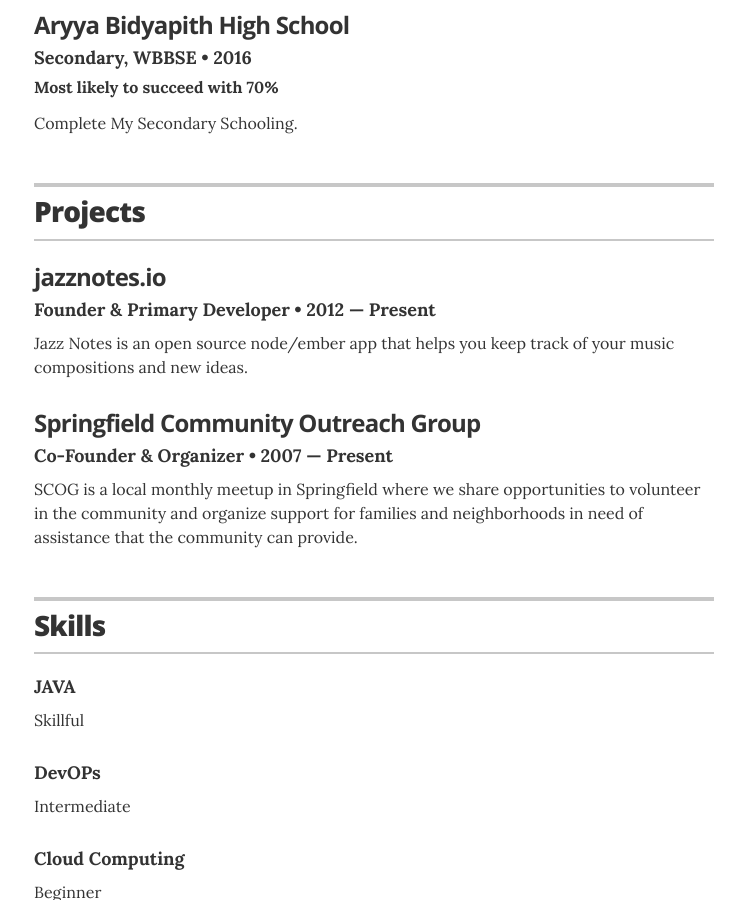
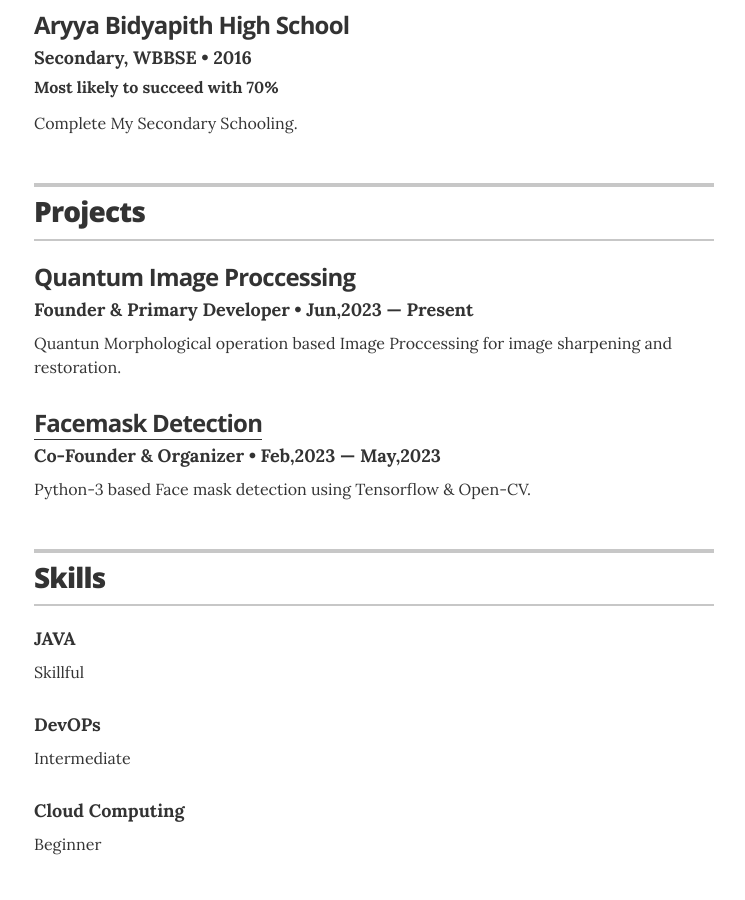
Before and after one commit to Souvik-Pramanik/resume, a Jekyll site: the page built from index.html, in a window 1280 px wide and 900 px high, scrolled down 1129 px. Shown: the whole window, without its empty margins (266-1011 px from the left). Built offline with Jekyll 4.4.1, drawn with Linux system fonts in a browser that asks for light colours.

Commit message:
Update projects.yml

```diff
--- a/_data/projects.yml
+++ b/_data/projects.yml
@@ -2,15 +2,15 @@
 # uncomment the urls if you wish to display them, and add your own URL
 
 # jazznotes.io
-- project: jazznotes.io
+- project: Quantum Image Proccessing
   role: Founder & Primary Developer
-  duration: 2012 &mdash; Present
+  duration: Jun,2023 &mdash; Present
   # url: "#"
-  description: Jazz Notes is an open source node/ember app that helps you keep track of your music compositions and new ideas.
+  description: Quantun Morphological operation based Image Proccessing for image sharpening and restoration.
 
 # Springfield Community Outreach Group
-- project: Springfield Community Outreach Group
+- project: Facemask Detection
   role: Co-Founder & Organizer
-  duration: 2007 &mdash; Present
-  # url: "#"
-  description: SCOG is a local monthly meetup in Springfield where we share opportunities to volunteer in the community and organize support for families and neighborhoods in need of assistance that the community can provide.
+  duration: Feb,2023 &mdash; May,2023
+  url: "https://github.com/Souvik-Pramanik/FMD-redesigned-spork"
+  description: Python-3 based Face mask detection using Tensorflow & Open-CV.
```
